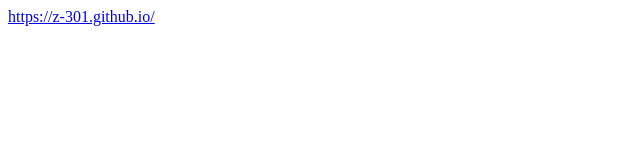
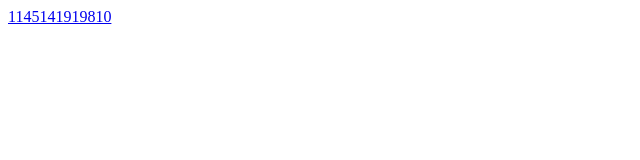
Before and after one commit to Z-301/Z-301.github.io, a plain HTML site: page index.html in a window 1280 px wide. Shown: the full height of the page, 0-640 px from the left. Drawn offline with Linux system fonts and the light colour scheme.

Commit message:
Update index.html

```diff
--- a/index.html
+++ b/index.html
@@ -1 +1 @@
-<a href="https://z-301.github.io/">https://z-301.github.io/</a>
+<a href="https://z-301.github.io/">1145141919810</a>
```
